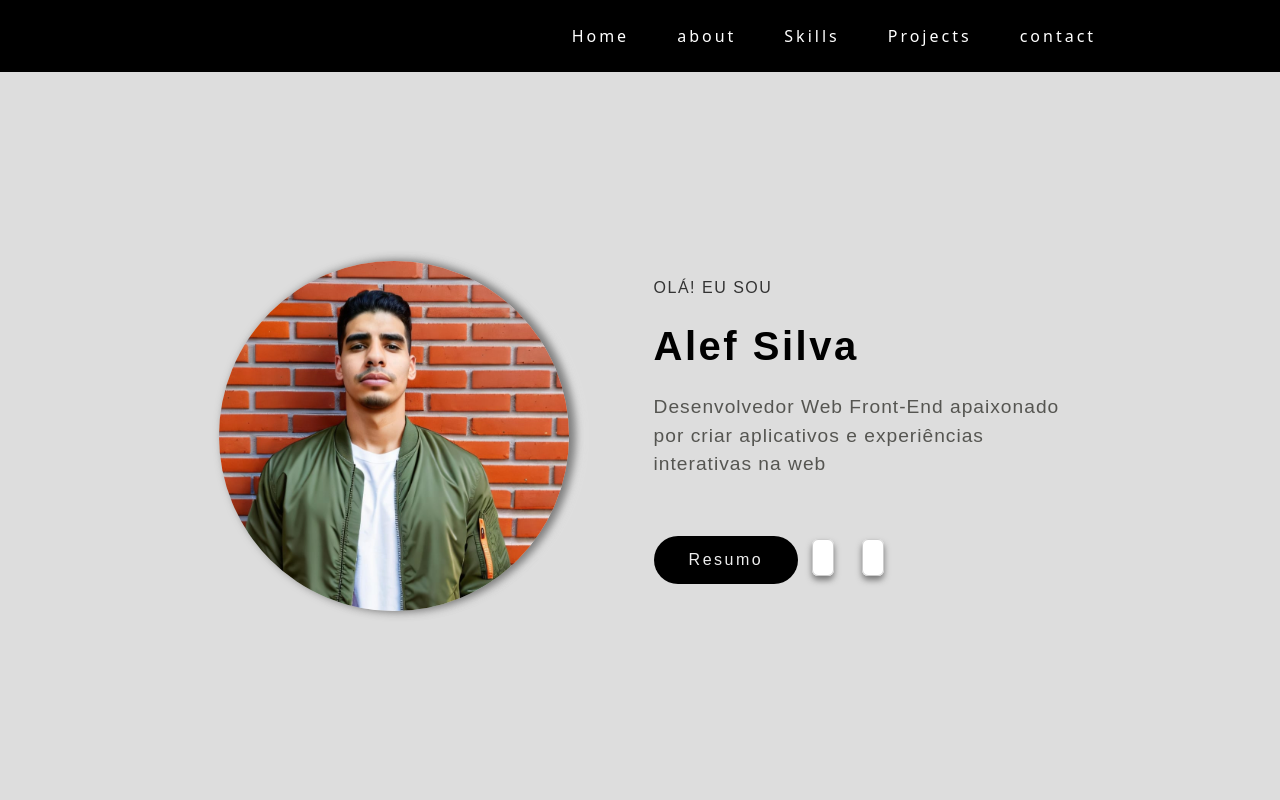
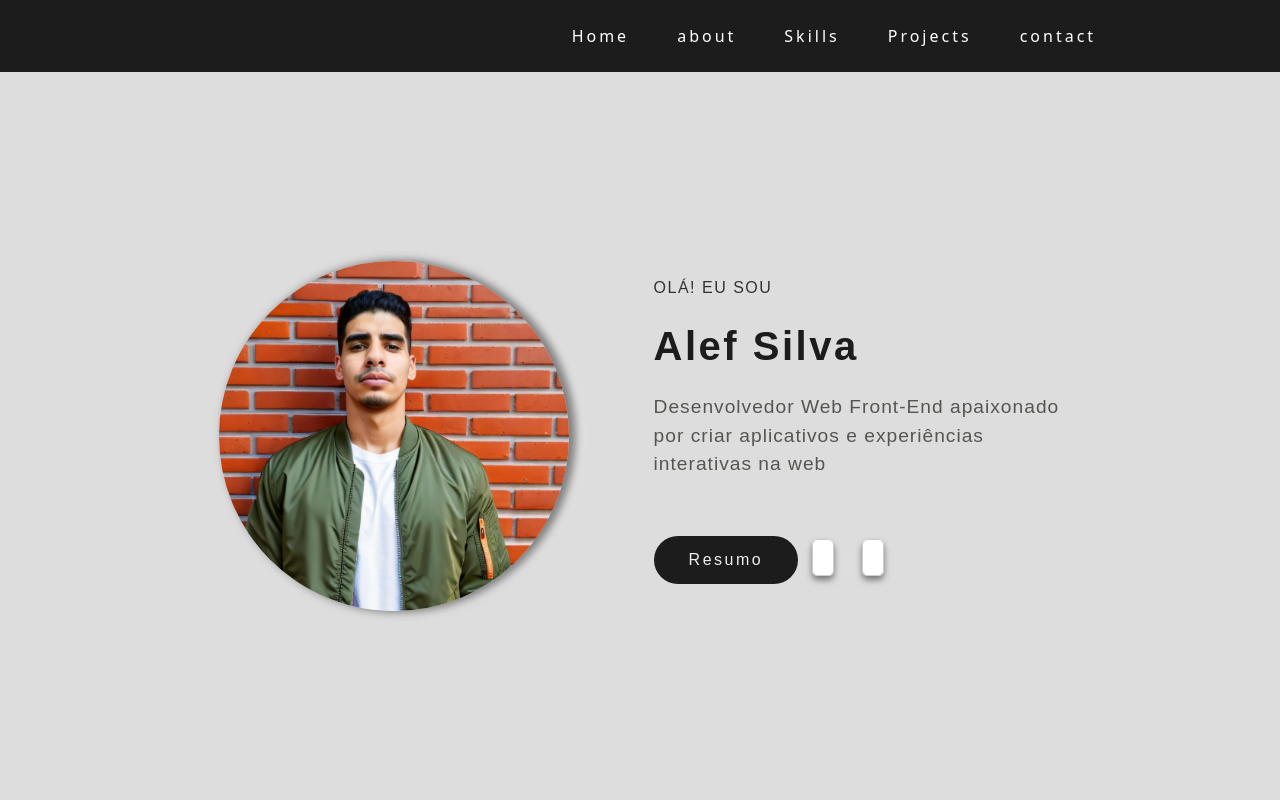
Before and after one commit to alefsilvs/portif-lio, a plain HTML site: page index.html in a window 1280 px wide. Shown: the top 800 px of the page. Drawn offline with Linux system fonts and the light colour scheme; some icons are missing.

Commit message:
Update estilo.css

```diff
--- a/estilo.css
+++ b/estilo.css
@@ -4,7 +4,7 @@
 	padding: 0;
 }
 :root{
-	--maincolor:  #000000;
+	--maincolor:  #1C1C1C;
 }
 /* --------------HEADER------------------------------------------------------------------------------------------ */
 .nav_ul_li_a{
```
